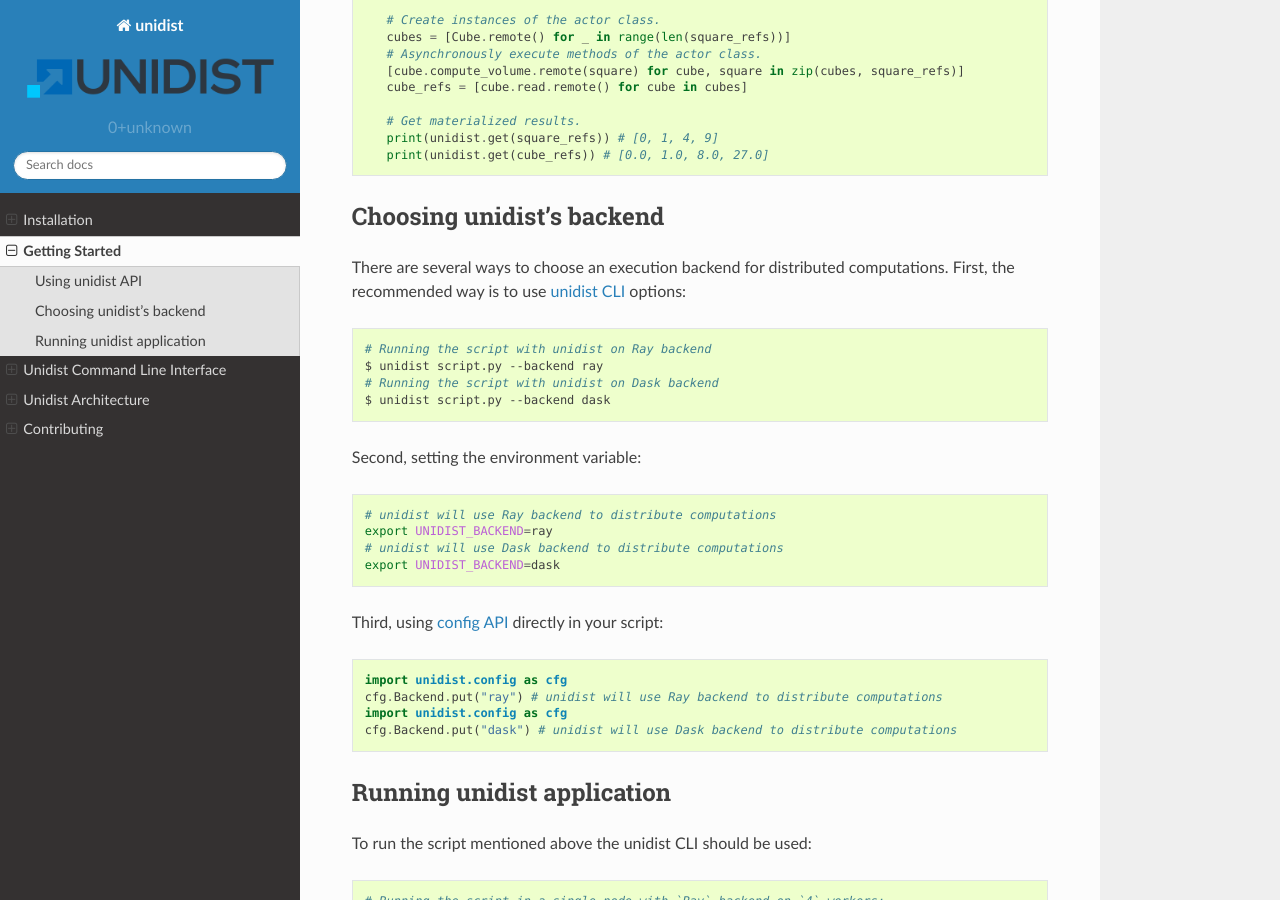
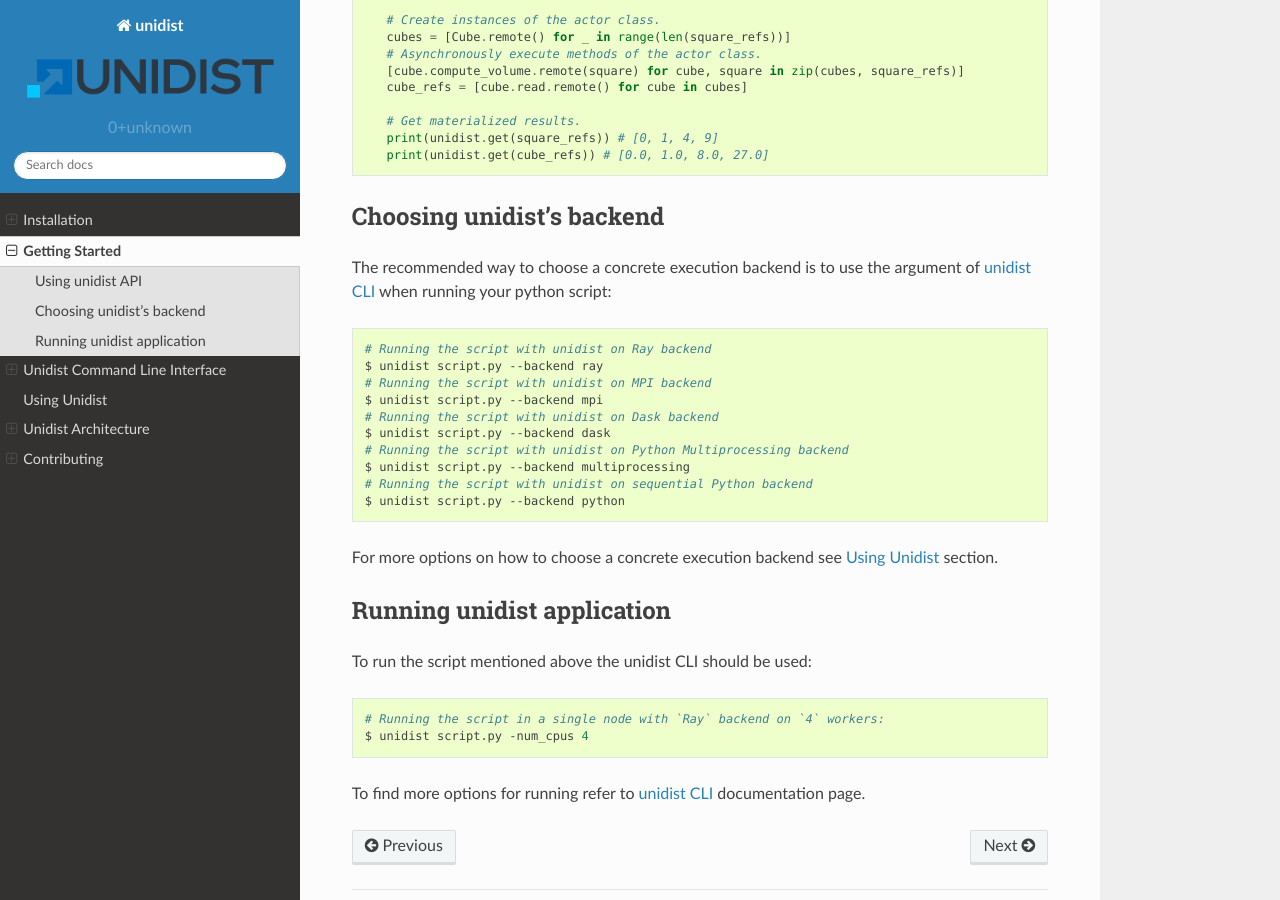
Before and after one commit to modin-project/unidist, a Sphinx documentation site: the page built from docs/getting_started.rst, in a window 1280 px wide and 900 px high, scrolled down 831 px. Built offline with Sphinx 7.4.7 and the Read the Docs theme 2.0.0, drawn with Linux system fonts in a browser that asks for light colours.

Commit message:
DOCS-#85: Add docs on running unidist with different backends
Signed-off-by: Igoshev, Yaroslav <yaroslav.igoshev@intel.com>

```diff
--- a/docs/getting_started.rst
+++ b/docs/getting_started.rst
@@ -57,35 +57,26 @@ functions (tasks) and classes (actors).
       print(unidist.get(cube_refs)) # [0.0, 1.0, 8.0, 27.0]
 
 Choosing unidist's backend
-===========================
+==========================
 
-There are several ways to choose an execution backend for distributed computations.
-First, the recommended way is to use :doc:`unidist CLI </using_cli>` options:
+The recommended way to choose a concrete execution backend is to use the argument of :doc:`unidist CLI </using_cli>`
+when running your python script:
 
 .. code-block:: bash
 
     # Running the script with unidist on Ray backend
     $ unidist script.py --backend ray
+    # Running the script with unidist on MPI backend
+    $ unidist script.py --backend mpi
     # Running the script with unidist on Dask backend
     $ unidist script.py --backend dask
+    # Running the script with unidist on Python Multiprocessing backend
+    $ unidist script.py --backend multiprocessing
+    # Running the script with unidist on sequential Python backend
+    $ unidist script.py --backend python
 
-Second, setting the environment variable:
-
-.. code-block:: bash
-
-    # unidist will use Ray backend to distribute computations
-    export UNIDIST_BACKEND=ray
-    # unidist will use Dask backend to distribute computations
-    export UNIDIST_BACKEND=dask
-
-Third, using :doc:`config API </flow/unidist/config>` directly in your script:
-
-.. code-block:: python
-
-    import unidist.config as cfg
-    cfg.Backend.put("ray") # unidist will use Ray backend to distribute computations
-    import unidist.config as cfg
-    cfg.Backend.put("dask") # unidist will use Dask backend to distribute computations
+For more options on how to choose a concrete execution backend
+see :doc:`Using Unidist </using_unidist/index>` section.
 
 Running unidist application
 ===========================
--- a/docs/index.rst
+++ b/docs/index.rst
@@ -77,6 +77,7 @@ To run the `script.py` use :doc:`unidist CLI </using_cli>`:
    installation
    getting_started
    using_cli
+   using_unidist/index
    developer/architecture
    developer/contributing
 
```
Also changed, not shown: README.md (+12 -21 lines), docs/using_unidist/index.rst (added, +17 -0 lines), docs/using_unidist/unidist_on_dask.rst (added, +37 -0 lines), docs/using_unidist/unidist_on_mpi.rst (added, +37 -0 lines), docs/using_unidist/unidist_on_python.rst (added, +38 -0 lines), docs/using_unidist/unidist_on_python_multiprocessing.rst (added, +37 -0 lines), docs/using_unidist/unidist_on_ray.rst (added, +37 -0 lines).
